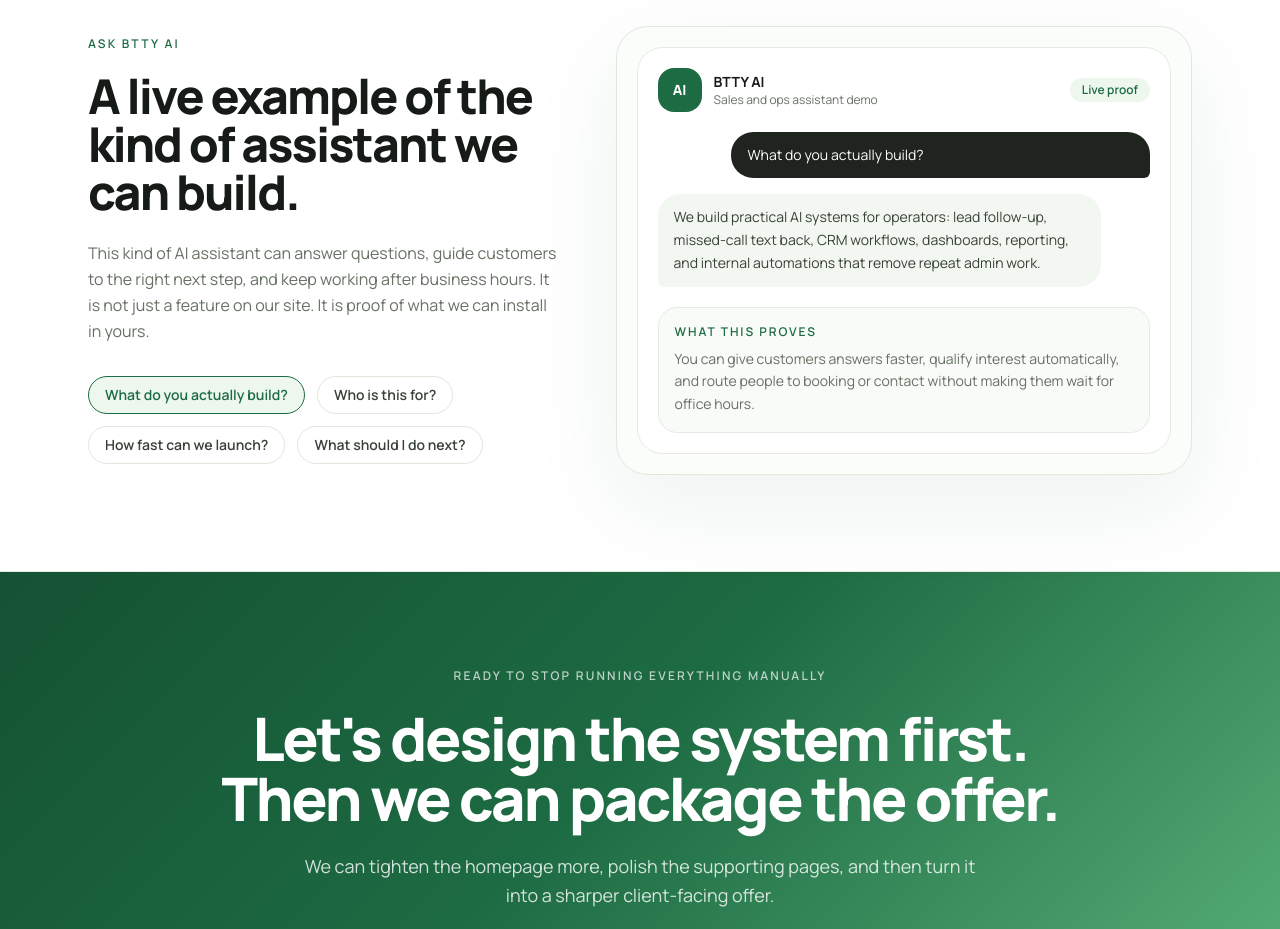
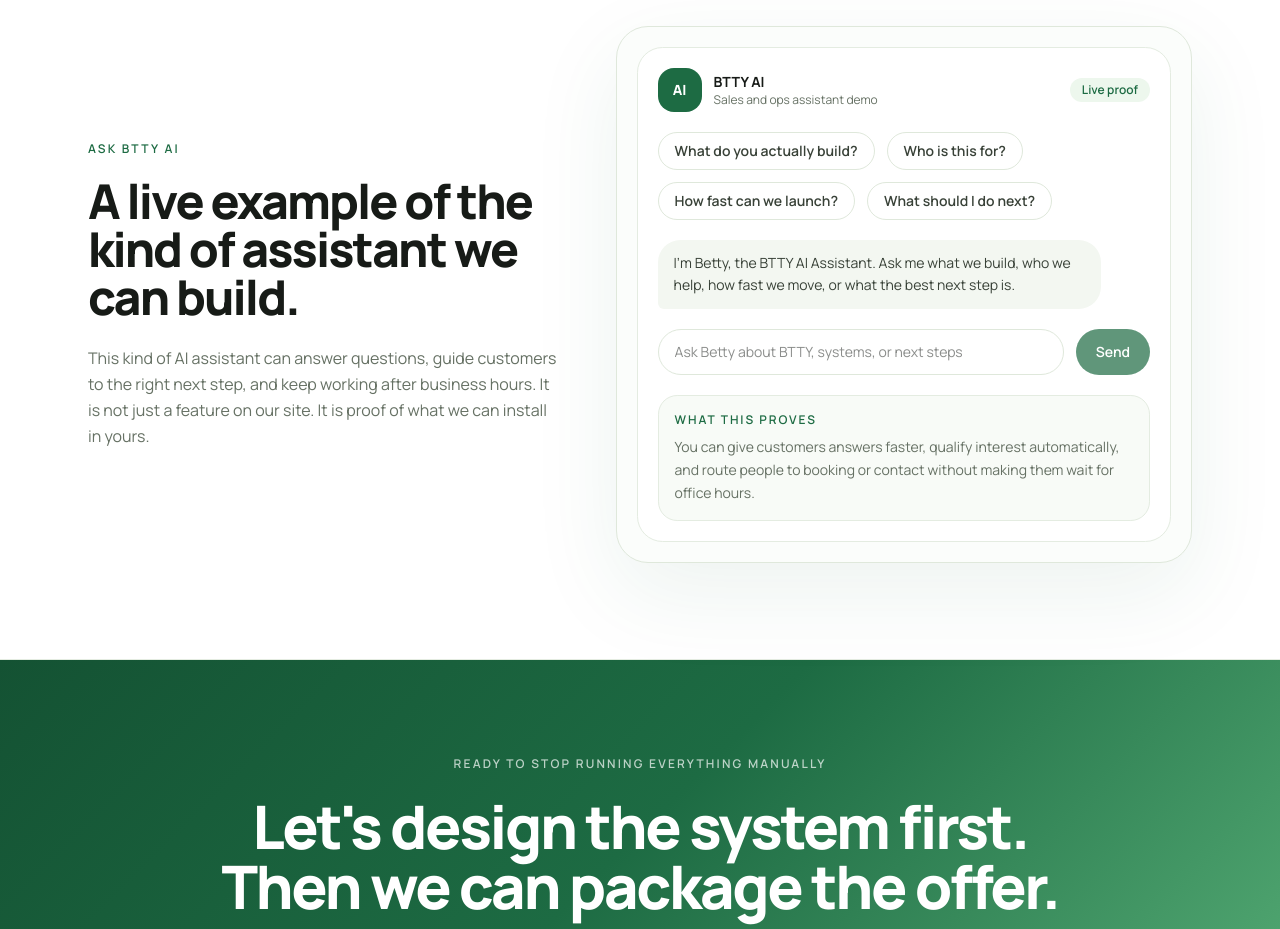
Before and after one commit to case-brothers/BTTY, a React (Vite) app: page / in a window 1280 px wide. Shown: the part 4340-5269 px from the top of the page. Built offline with nearby package versions, Linux system fonts and the light colour scheme.

Commit message:
Turn Tammy into Betty AI assistant

```diff
--- a/src/pages/HomeV2.tsx
+++ b/src/pages/HomeV2.tsx
@@ -1,4 +1,5 @@
 import { useState } from 'react'
+import type { FormEvent } from 'react'
 import { Link } from 'react-router-dom'
 
 const resultCards = [
@@ -59,19 +60,66 @@ const chatbotPrompts = [
   'What should I do next?',
 ]
 
-const chatbotReplies: Record<string, string> = {
-  'What do you actually build?':
-    'We build practical AI systems for operators: lead follow-up, missed-call text back, CRM workflows, dashboards, reporting, and internal automations that remove repeat admin work.',
-  'Who is this for?':
-    'BTTY is built for owners and operators who are carrying too much manually, especially multi-location businesses, service businesses, and teams that need better visibility without adding more software chaos.',
-  'How fast can we launch?':
-    'Most engagements start with a fast audit and a first working delivery in days, not months. We focus on getting one useful system live quickly, then we improve from there.',
-  'What should I do next?':
-    'Book a free demo and we will tell you plainly whether we can help, what we would build first, and how we would scope it.',
+type ChatMessage = {
+  role: 'user' | 'assistant'
+  content: string
 }
 
 export default function HomeV2() {
-  const [activePrompt, setActivePrompt] = useState(chatbotPrompts[0])
+  const [messages, setMessages] = useState<ChatMessage[]>([
+    {
+      role: 'assistant',
+      content:
+        "I'm Betty, the BTTY AI Assistant. Ask me what we build, who we help, how fast we move, or what the best next step is.",
+    },
+  ])
+  const [draft, setDraft] = useState('')
+  const [isThinking, setIsThinking] = useState(false)
+  const [chatError, setChatError] = useState('')
+
+  async function sendMessage(message: string) {
+    const trimmed = message.trim()
+    if (!trimmed || isThinking) return
+
+    const nextMessages = [...messages, { role: 'user' as const, content: trimmed }]
+    setMessages(nextMessages)
+    setDraft('')
+    setChatError('')
+    setIsThinking(true)
+
+    try {
+      const response = await fetch('/api/betty-ai', {
+        method: 'POST',
+        headers: { 'Content-Type': 'application/json' },
+        body: JSON.stringify({
+          message: trimmed,
+          history: messages,
+        }),
+      })
+
+      const payload = await response.json()
+
+      if (!response.ok) {
+        throw new Error(typeof payload?.error === 'string' ? payload.error : 'Betty ran into a problem.')
+      }
+
+      const reply =
+        typeof payload?.reply === 'string' && payload.reply.trim()
+          ? payload.reply.trim()
+          : 'Betty is here, but did not return a usable reply. Please try again.'
+
+      setMessages([...nextMessages, { role: 'assistant', content: reply }])
+    } catch (error) {
+      setChatError(error instanceof Error ? error.message : 'Betty hit a temporary issue.')
+    } finally {
+      setIsThinking(false)
+    }
+  }
+
+  async function handleChatSubmit(event: FormEvent<HTMLFormElement>) {
+    event.preventDefault()
+    await sendMessage(draft)
+  }
 
   return (
     <>
@@ -317,22 +365,6 @@ export default function HomeV2() {
             <p className="mt-6 max-w-xl text-base leading-relaxed text-text-500">
               This kind of AI assistant can answer questions, guide customers to the right next step, and keep working after business hours. It is not just a feature on our site. It is proof of what we can install in yours.
             </p>
-            <div className="mt-8 flex flex-wrap gap-3">
-              {chatbotPrompts.map((prompt) => (
-                <button
-                  key={prompt}
-                  type="button"
-                  onClick={() => setActivePrompt(prompt)}
-                  className={`rounded-full border px-4 py-2 text-sm font-semibold transition-colors ${
-                    activePrompt === prompt
-                      ? 'border-brand-green bg-[#edf7ed] text-brand-green'
-                      : 'border-[#dfe8db] bg-white text-text-700 hover:border-brand-green hover:text-brand-green'
-                  }`}
-                >
-                  {prompt}
-                </button>
-              ))}
-            </div>
           </div>
 
           <div className="rounded-[2rem] border border-[#dfe8db] bg-[#fbfdfb] p-5 shadow-[0_30px_90px_rgba(29,107,67,0.08)]">
@@ -348,14 +380,60 @@ export default function HomeV2() {
                 <div className="rounded-full bg-[#edf7ed] px-3 py-1 text-xs font-semibold text-brand-green">Live proof</div>
               </div>
 
+              <div className="mb-5 flex flex-wrap gap-3">
+                {chatbotPrompts.map((prompt) => (
+                  <button
+                    key={prompt}
+                    type="button"
+                    onClick={() => sendMessage(prompt)}
+                    disabled={isThinking}
+                    className="rounded-full border border-[#dfe8db] bg-white px-4 py-2 text-sm font-semibold text-text-700 transition-colors hover:border-brand-green hover:text-brand-green disabled:cursor-not-allowed disabled:opacity-70"
+                  >
+                    {prompt}
+                  </button>
+                ))}
+              </div>
+
               <div className="space-y-4">
-                <div className="ml-auto max-w-[85%] rounded-[1.4rem] rounded-br-md bg-brand-dark px-4 py-3 text-sm leading-relaxed text-white">
-                  {activePrompt}
+                {messages.map((message, index) => (
+                  <div
+                    key={`${message.role}-${index}`}
+                    className={
+                      message.role === 'user'
+                        ? 'ml-auto max-w-[85%] rounded-[1.4rem] rounded-br-md bg-brand-dark px-4 py-3 text-sm leading-relaxed text-white'
+                        : 'max-w-[90%] rounded-[1.4rem] rounded-bl-md bg-[#f3f7f1] px-4 py-3 text-sm leading-relaxed text-text-700'
+                    }
+                  >
+                    {message.content}
+                  </div>
+                ))}
+                {isThinking ? (
+                  <div className="max-w-[90%] rounded-[1.4rem] rounded-bl-md bg-[#f3f7f1] px-4 py-3 text-sm leading-relaxed text-text-500">
+                    Betty is thinking...
+                  </div>
+                ) : null}
+              </div>
+
+              <form onSubmit={handleChatSubmit} className="mt-5">
+                <div className="flex flex-col gap-3 sm:flex-row">
+                  <input
+                    type="text"
+                    value={draft}
+                    onChange={(event) => setDraft(event.target.value)}
+                    placeholder="Ask Betty about BTTY, systems, or next steps"
+                    className="min-w-0 flex-1 rounded-full border border-[#dfe8db] bg-white px-4 py-3 text-sm text-text-900 focus:border-brand-green focus:outline-none"
+                  />
+                  <button
+                    type="submit"
+                    disabled={isThinking || !draft.trim()}
+                    className="rounded-full bg-brand-green px-5 py-3 text-sm font-semibold text-white transition-colors hover:bg-brand-green-light disabled:cursor-not-allowed disabled:opacity-70"
+                  >
+                    Send
+                  </button>
                 </div>
-                <div className="max-w-[90%] rounded-[1.4rem] rounded-bl-md bg-[#f3f7f1] px-4 py-3 text-sm leading-relaxed text-text-700">
-                  {chatbotReplies[activePrompt]}
-                </div>
-              </div>
+              </form>
+
+              {chatError ? <p className="mt-4 text-sm leading-relaxed text-[#9b4b32]">{chatError}</p> : null}
 
               <div className="mt-5 rounded-[1.2rem] border border-[#e4ece1] bg-[#f8fbf7] px-4 py-4">
                 <p className="text-xs font-semibold uppercase tracking-[0.16em] text-brand-green">What this proves</p>
```
Also changed, not shown: 1 other file (tests, documents, lock files or other folders).
